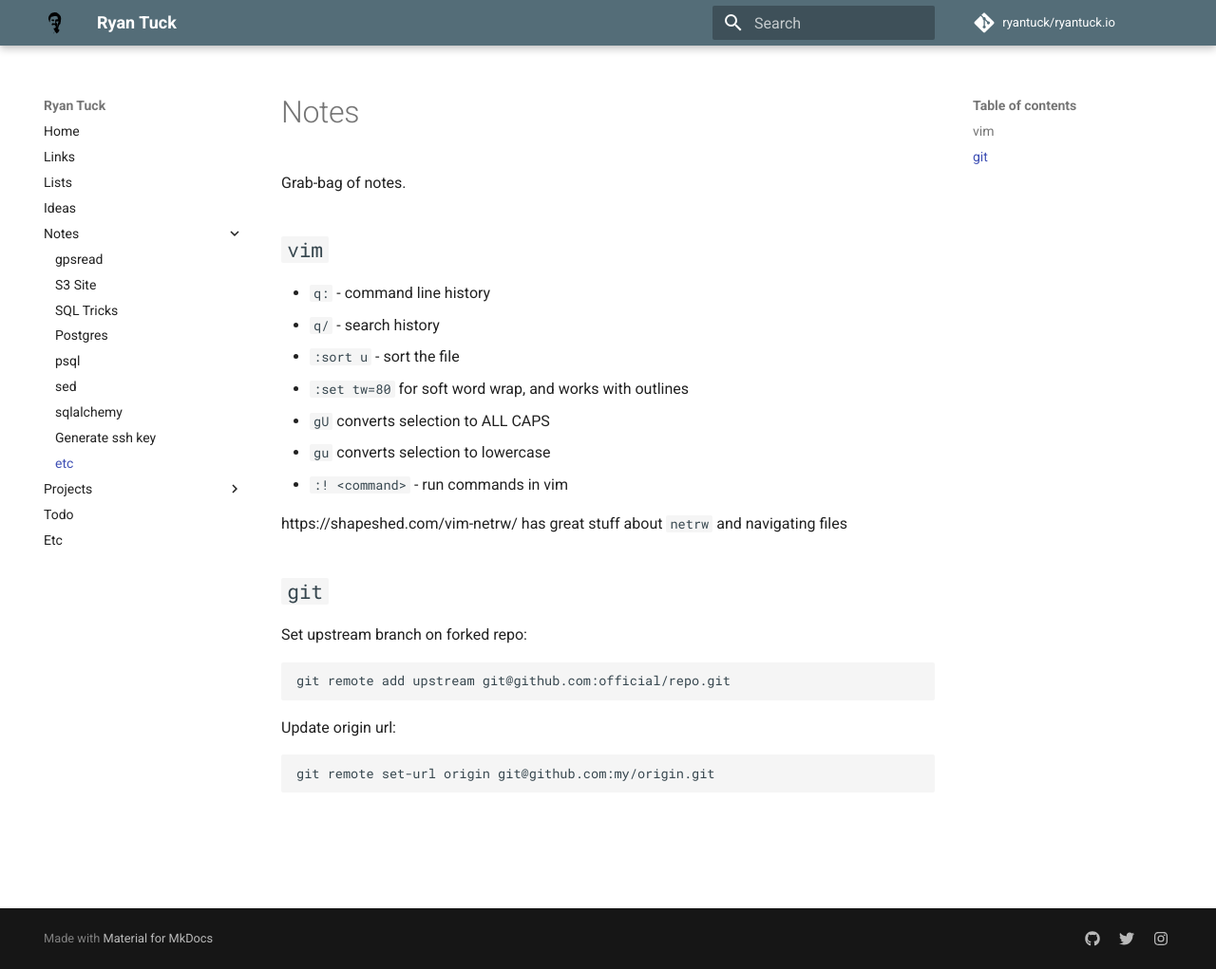
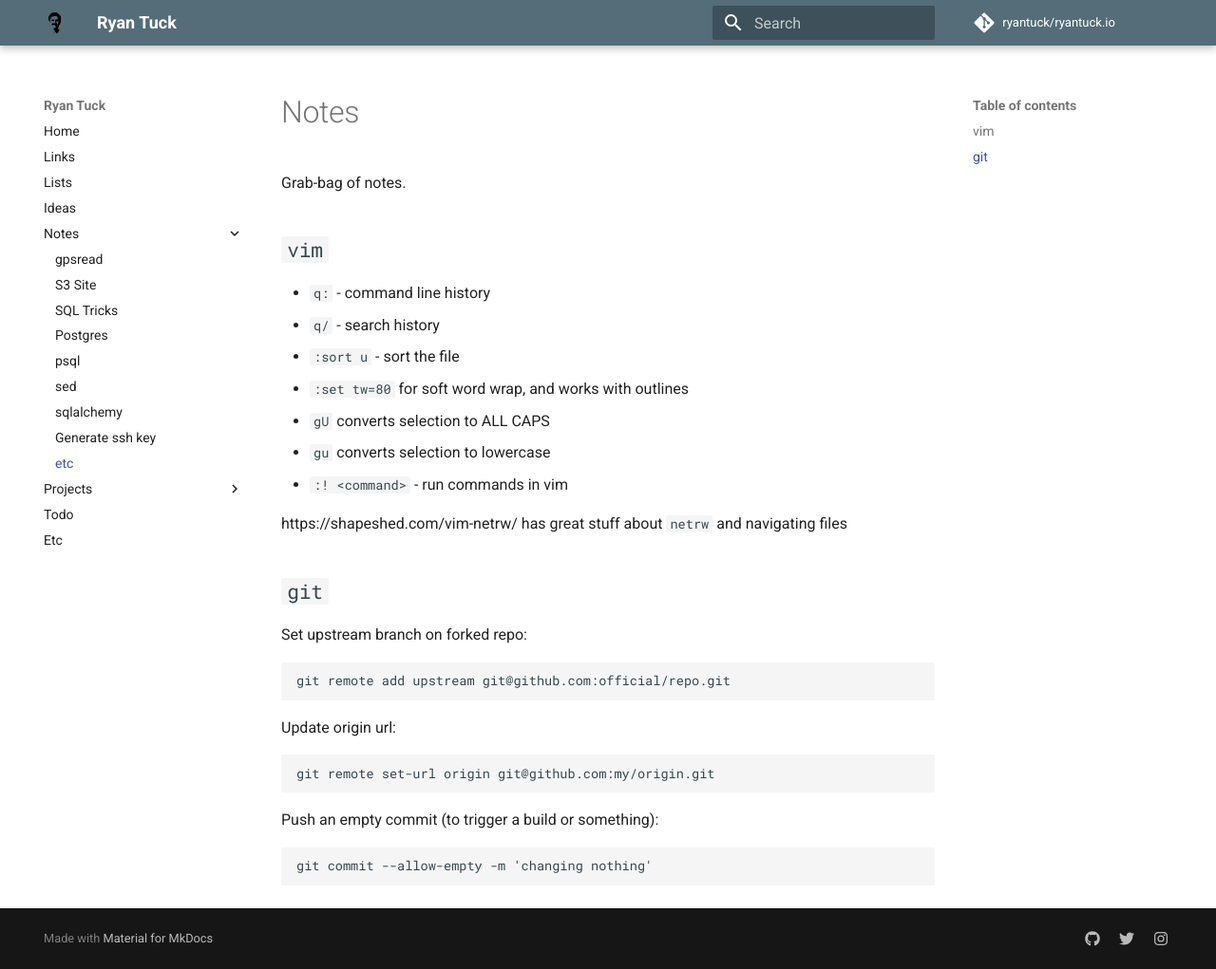
Before and after one commit to ryantuck/ryantuck.io, an MkDocs documentation site: the page built from docs/notes/etc.md, in a window 1280 px wide and 1021 px high. Shown: the whole window at 95% size. Built offline with MkDocs 1.6.1 and Material for MkDocs 9.7.7, drawn with Linux system fonts in a browser that asks for light colours; comment, search, counter and statistics services are not loaded.

Commit message:
allow empty

````diff
--- a/docs/notes/etc.md
+++ b/docs/notes/etc.md
@@ -28,3 +28,9 @@ Update origin url:
 ```
 git remote set-url origin git@github.com:my/origin.git
 ```
+
+Push an empty commit (to trigger a build or something):
+
+```
+git commit --allow-empty -m 'changing nothing'
+```
````
